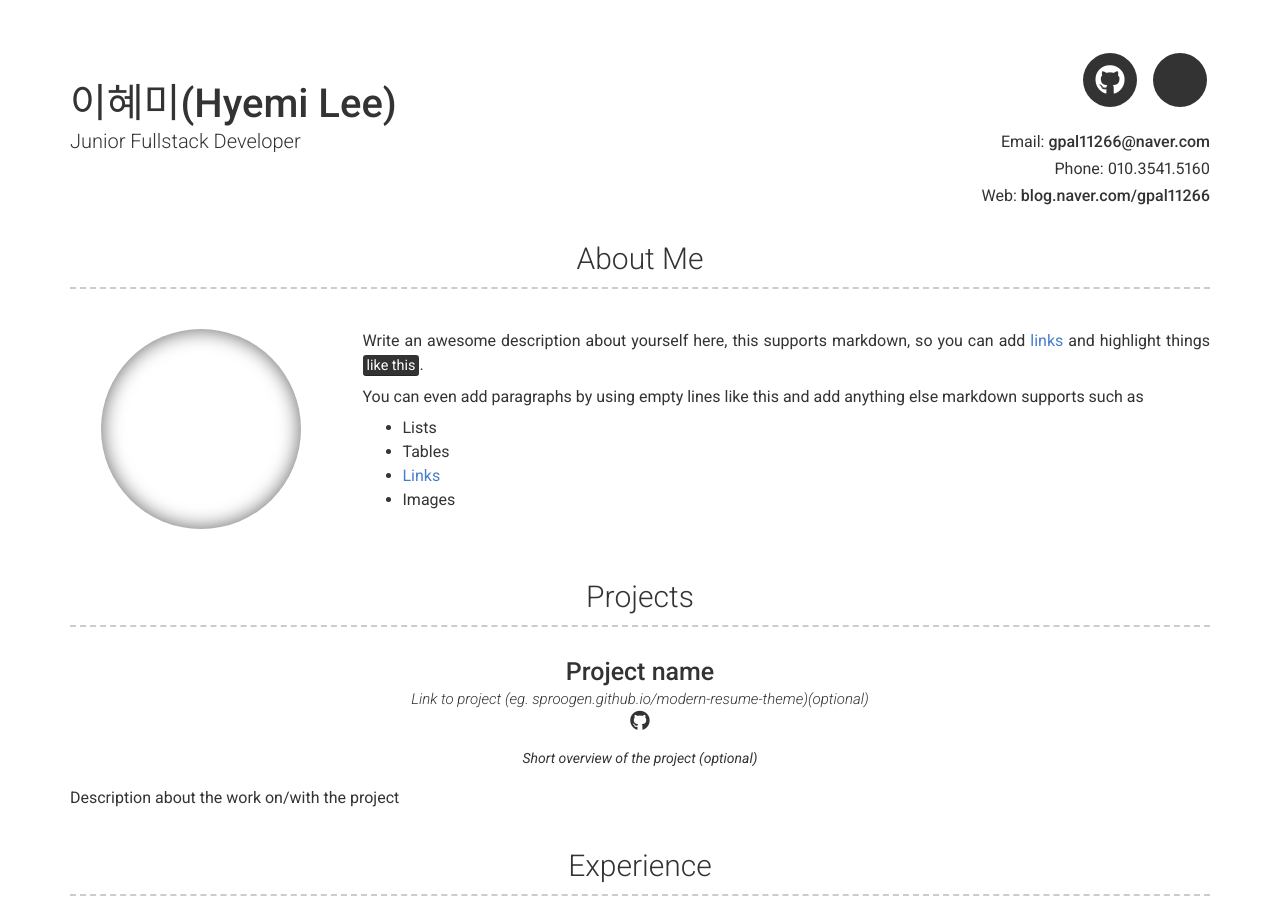
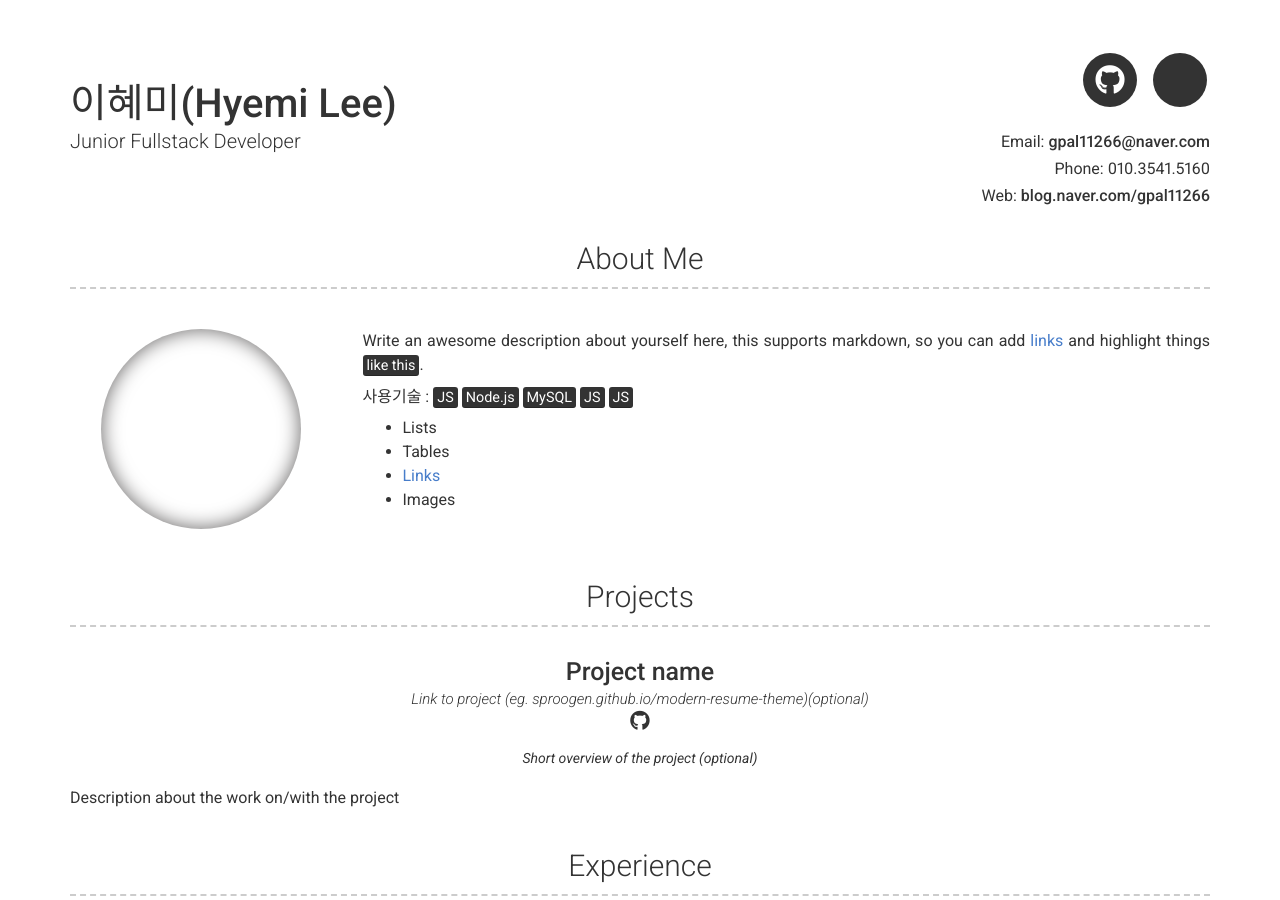
Before and after one commit to gpal1126/gpal1126.github.io, a Jekyll site: the page built from index.md, in a window 1280 px wide and 900 px high. Built offline with Jekyll 4.4.1, drawn with Linux system fonts in a browser that asks for light colours; nearby versions of some CDN libraries; some of the changed lines change nothing that is shown.

Commit message:
About Me 작업중

```diff
--- a/_config.yml
+++ b/_config.yml
@@ -13,19 +13,19 @@ website: blog.naver.com/gpal11266
 darkmode: false
 
 # Social links
-twitter_username: jekyllrb
+# twitter_username: jekyllrb
 github_username:  gpal1126
 stackoverflow_username: "00000001"
-dribbble_username: jekyll
-facebook_username: jekyll
-flickr_username: jekyll
-instagram_username: jekyll
-linkedin_username: jekyll
-xing_username: jekyll
-pinterest_username: jekyll
-youtube_username: jekyll
-googleplus_username: +jekyll
-orcid_username: 0000-0000-0000-0000
+#dribbble_username: jekyll
+#facebook_username: jekyll
+#flickr_username: jekyll
+#instagram_username: jekyll
+#linkedin_username: jekyll
+# xing_username: jekyll
+# pinterest_username: jekyll
+# youtube_username: jekyll
+# googleplus_username: +jekyll
+# orcid_username: 0000-0000-0000-0000
 
 # Additional icon links
 additional_links:
@@ -46,9 +46,10 @@ additional_links:
 # about_title: About Me (Use this to override about section title)
 about_profile_image: Directory of profile image (eg. images/profile.jpg)
 about_content: | # this will include new lines to allow paragraphs
+
   Write an awesome description about yourself here, this supports markdown, so you can add [links](http://foobar.com) and highlight things <mark>like this</mark>.
 
-  You can even add paragraphs by using empty lines like this and add anything else markdown supports such as
+  사용기술 : <mark>JS</mark> <mark>Node.js</mark> <mark>MySQL</mark> <mark>JS</mark> <mark>JS</mark>
     - Lists
     - Tables
     - <a href="google.com">Links</a>
```
Also changed, not shown: README.md.
